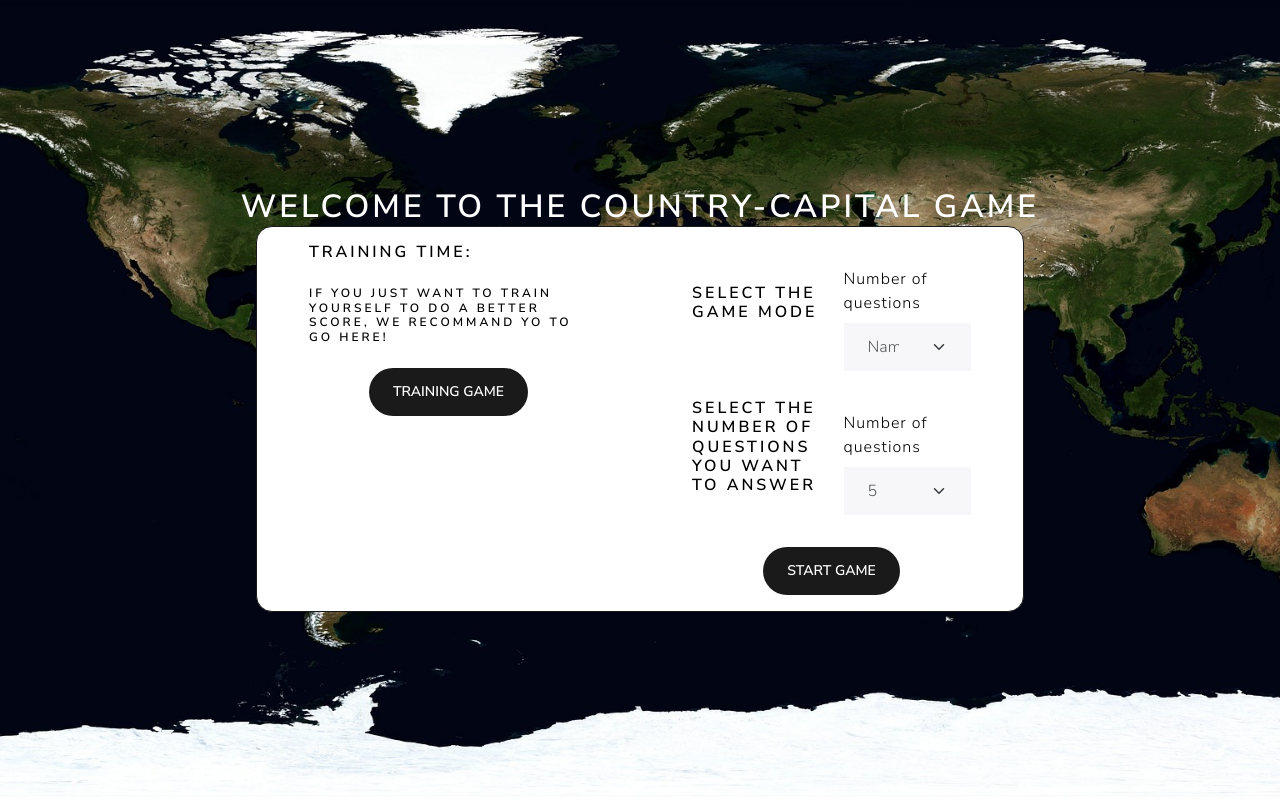
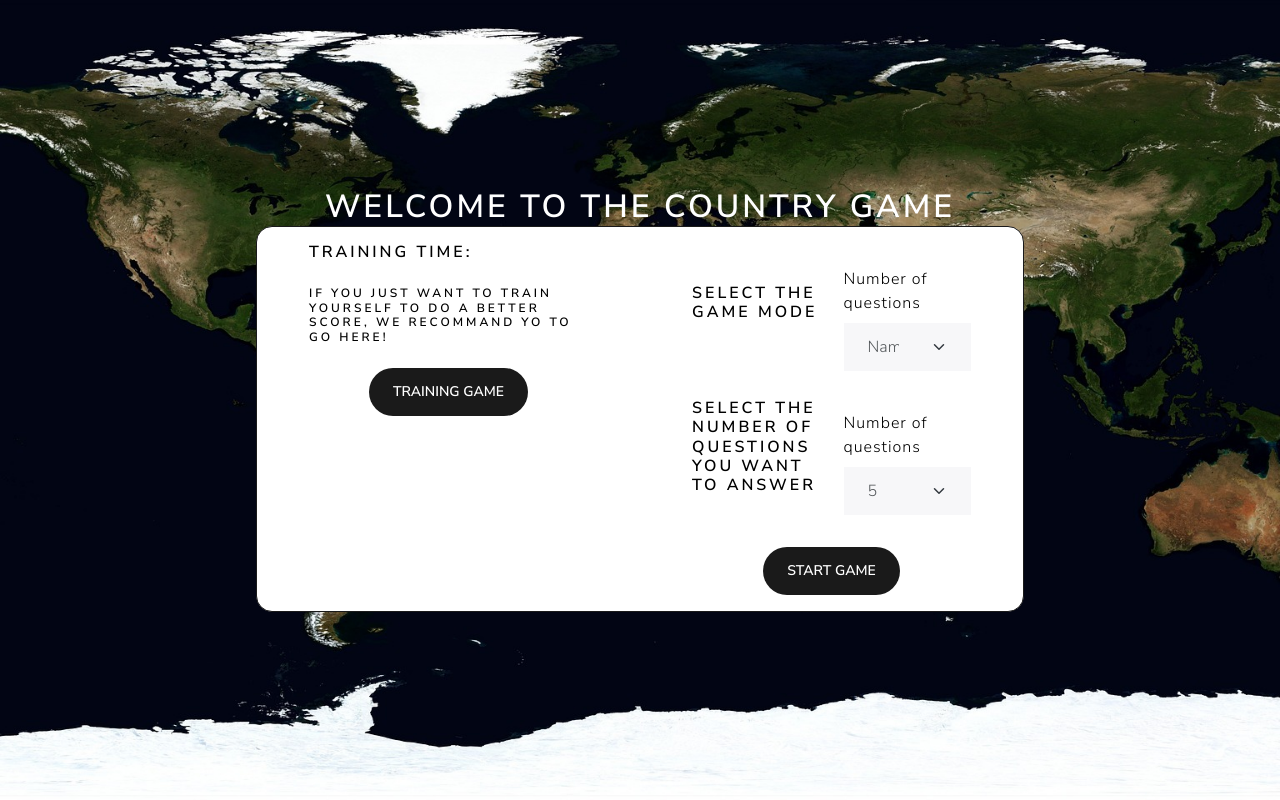
Before and after one commit to lefranc-sacha/projetWeb3_groupe22, a React (Vite) app: page / in a window 1280 px wide. Built offline with nearby package versions, Linux system fonts and the light colour scheme.

Commit message:
rename title

```diff
--- a/src/Components/StartPage/StartPage.jsx
+++ b/src/Components/StartPage/StartPage.jsx
@@ -21,7 +21,7 @@ function StartPage() {
     <div className="app-container" style={{ backgroundImage: `url(${backgroundImage})` }}>
     <div>
 
-      <h1 className='title'>Welcome to the Country-Capital Game</h1>
+      <h1 className='title'>Welcome to the Country Game</h1>
 
       <div className="container border border-primary  rounded-4">
         <div className="row ">
```
